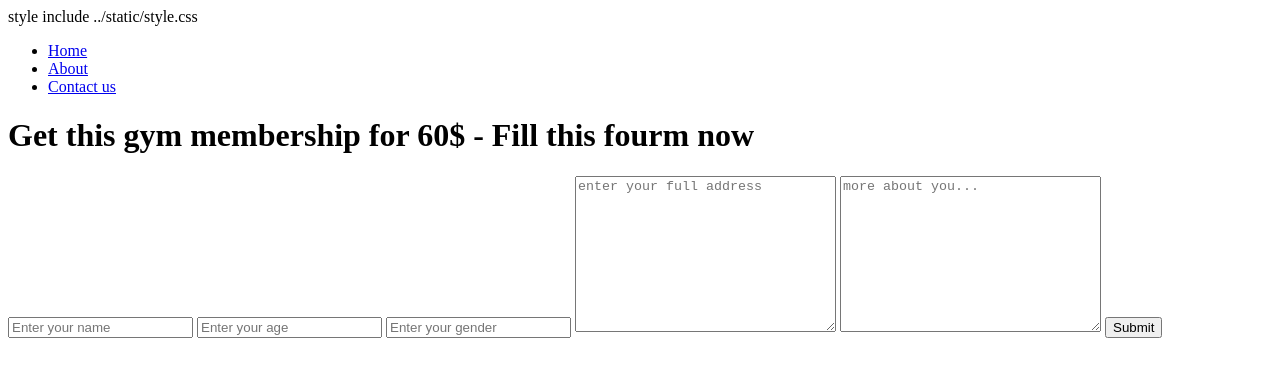
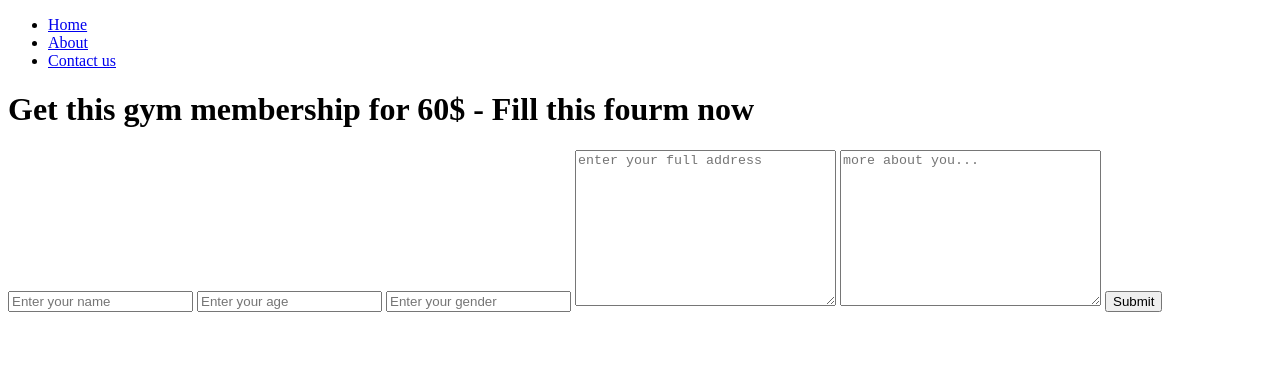
Before and after one commit to Rizwan7878540599/danceweb, a plain HTML site: page index.html in a window 1280 px wide. Drawn offline with Linux system fonts and the light colour scheme.

Commit message:
Update index.html
Include style.css

```diff
--- a/index.html
+++ b/index.html
@@ -6,8 +6,8 @@
     <meta name="viewport" content="width=device-width, initial-scale=1.0">
     <!-- <title>using plain html in pug </title> -->
     <title>#{title} </title>
-    style
-        include ../static/style.css
+    <style>
+        include style.css</style>
 
 </head>
 <body>
```
